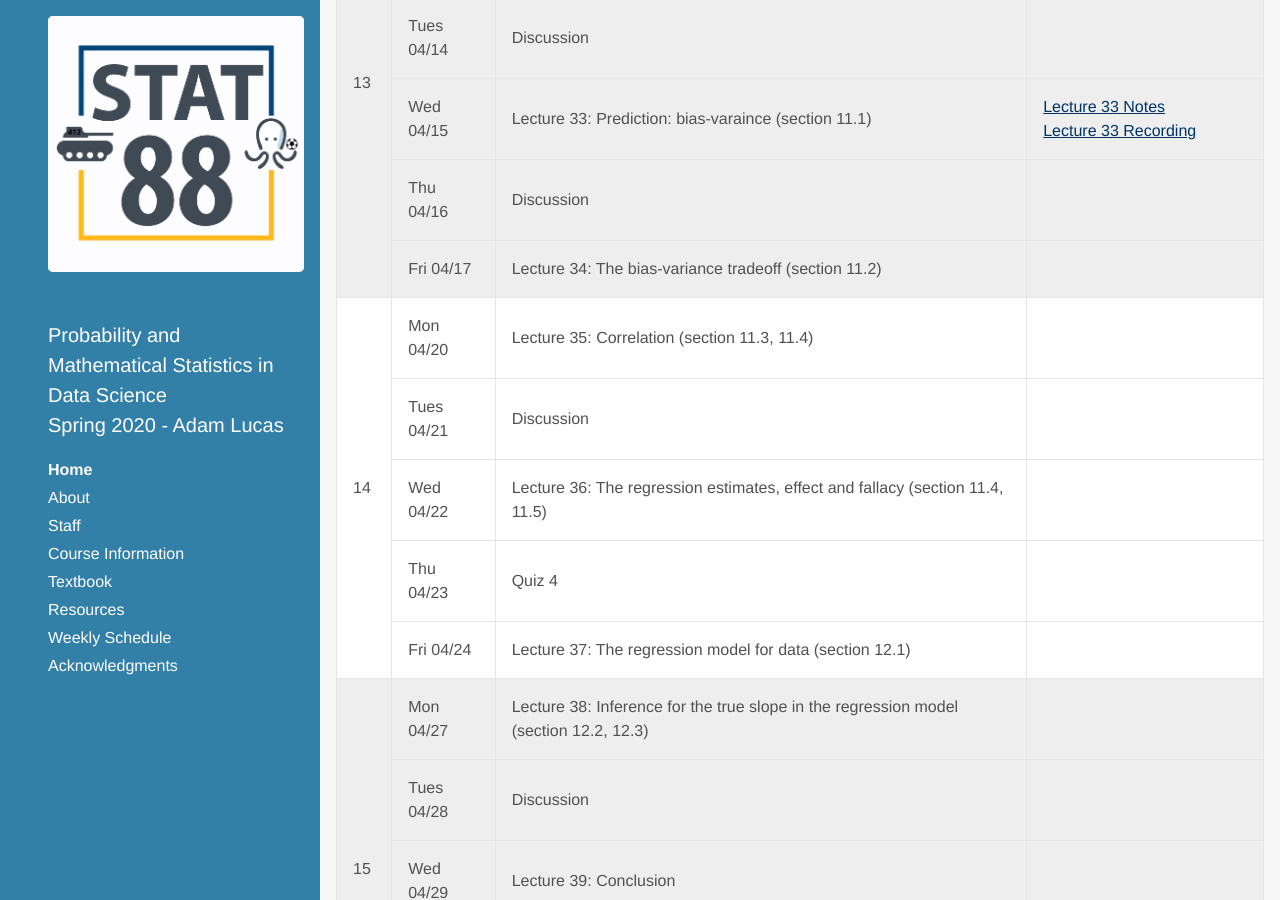
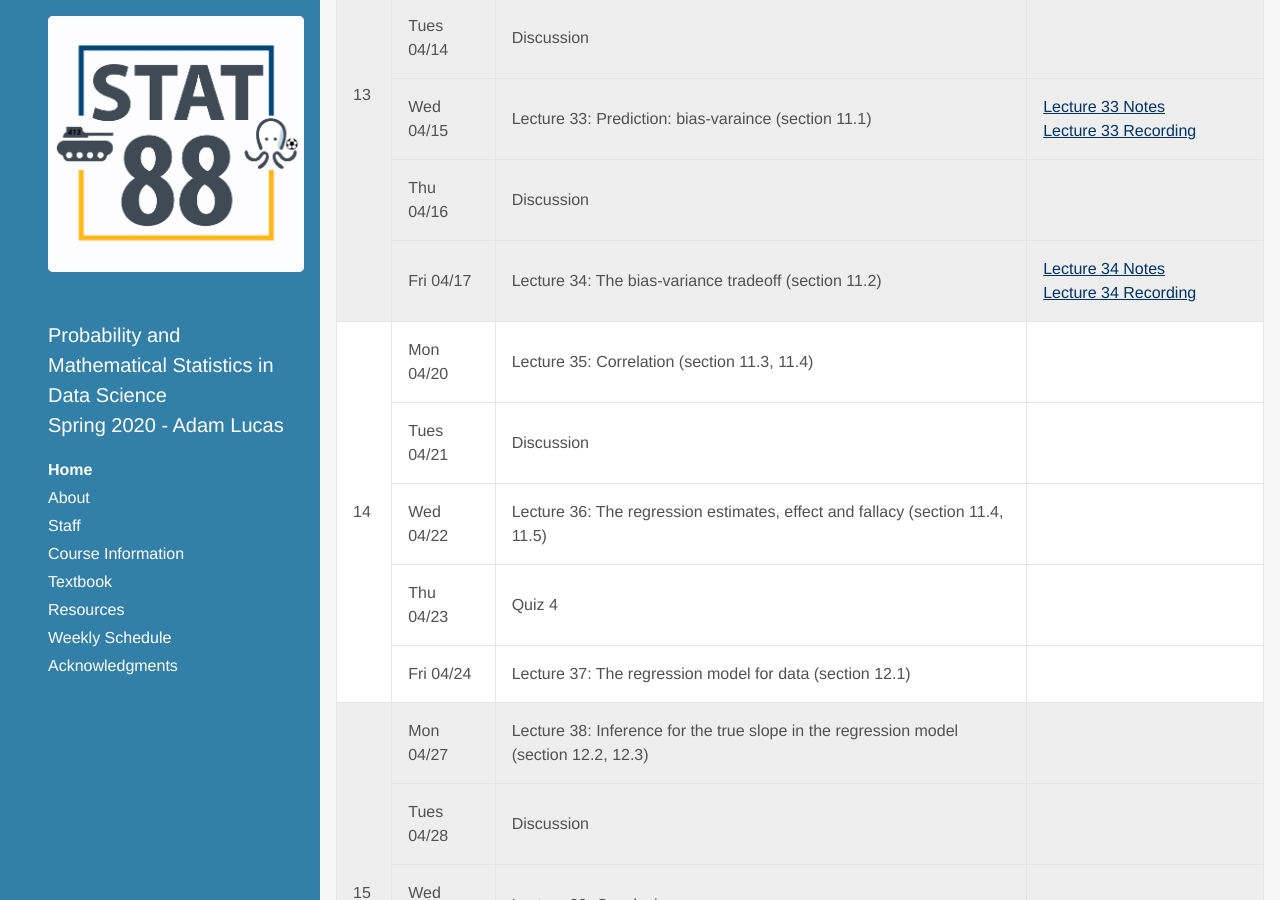
Before and after one commit to stat88/stat88.github.io, a Jekyll site: the page built from index.html, in a window 1280 px wide and 900 px high, scrolled down 5665 px. Built offline with Jekyll 4.4.1, drawn with Linux system fonts in a browser that asks for light colours; some web fonts are replaced; the list of posts is cut into pages by our own code.

Commit message:
all syllabus

```diff
--- a/_data/syllabus2.yml
+++ b/_data/syllabus2.yml
@@ -365,7 +365,11 @@ weeks:
       content: "Discussion"
     - date: Fri 04/17
       content: "Lecture 34: The bias-variance tradeoff (section 11.2)"
-
+      assignments:
+      - name: Lecture 34 Notes
+        url: http://stat88.org/assets/notes/Lec34.pdf
+      - name: Lecture 34 Recording
+        url: https://berkeley.zoom.us/rec/play/78IpI7iqqj43T4eTsASDVPB7W47vf6-s13QZ8vMFn0mxUiEDOlGmNeNDNLVv9IKvCH0sIhLOPpdtY3g?autoplay=true&startTime=1587156971000
 
   - weekNum: 14
     weekName: Introduction to Regression
```
Also changed, not shown: 1 other file.
